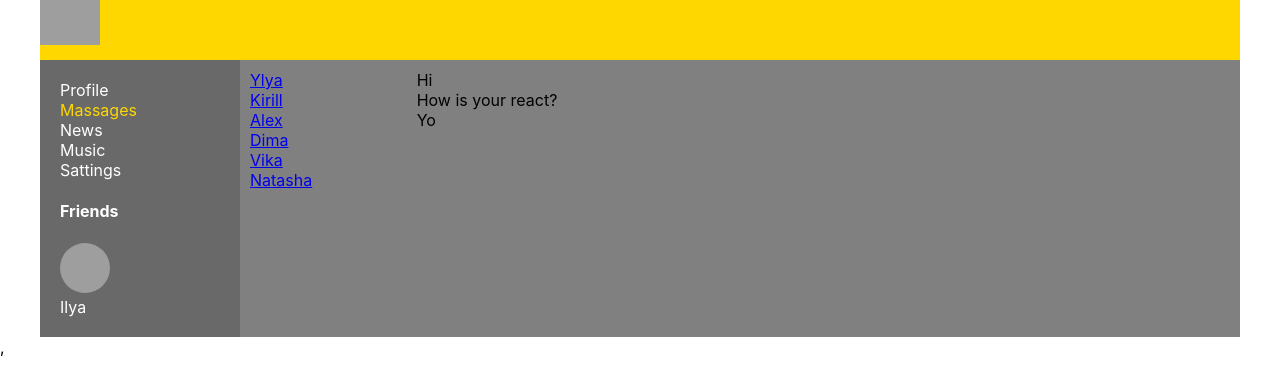
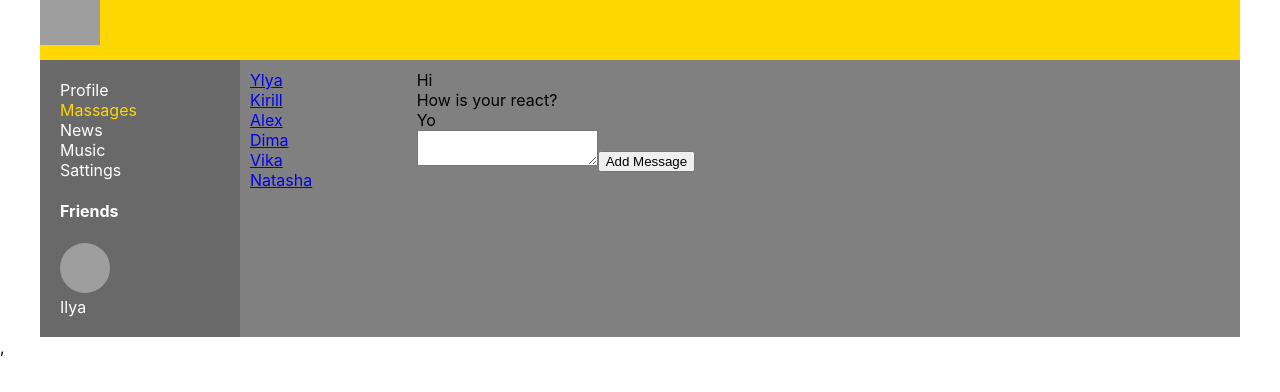
Before and after one commit to chepeLove/React-JS, a React (Create React App) app in the folder React JS/01/react-1/: page /dialogs in a window 1280 px wide. Shown: the top 392 px of the page. Built offline with nearby package versions, Linux system fonts and the light colour scheme; grey boxes are pictures that could not be loaded.

Commit message:
add button and textarea in Dialogs

```diff
--- a/React JS/01/react-1/src/Components/Dialogs/Dialogs.jsx
+++ b/React JS/01/react-1/src/Components/Dialogs/Dialogs.jsx
@@ -12,6 +12,13 @@ const Dialogs = (props) => {
     let messagesElements = props.state.messages
         .map(m => <Message text={m.message} id = {m.id}/>)
 
+    let newElementDialogMessage = React.createRef();
+
+    let addDialogMessage = () =>{
+        let message = newElementDialogMessage.current.value
+        alert(message)
+    }
+
     return (
         <div className={style.dialogs}>
             <div className={style.dialogsItems}>
@@ -19,6 +26,8 @@ const Dialogs = (props) => {
             </div>
             <div className={style.messages}>
                 {messagesElements}
+                <textarea ref={newElementDialogMessage}></textarea>
+                <button onClick={addDialogMessage}>Add Message</button>
             </div>
         </div>
     )
```
